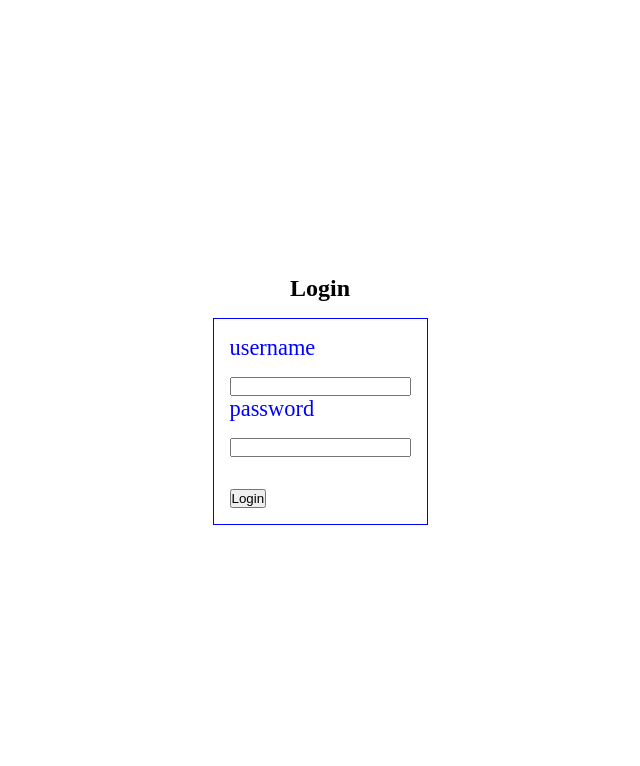
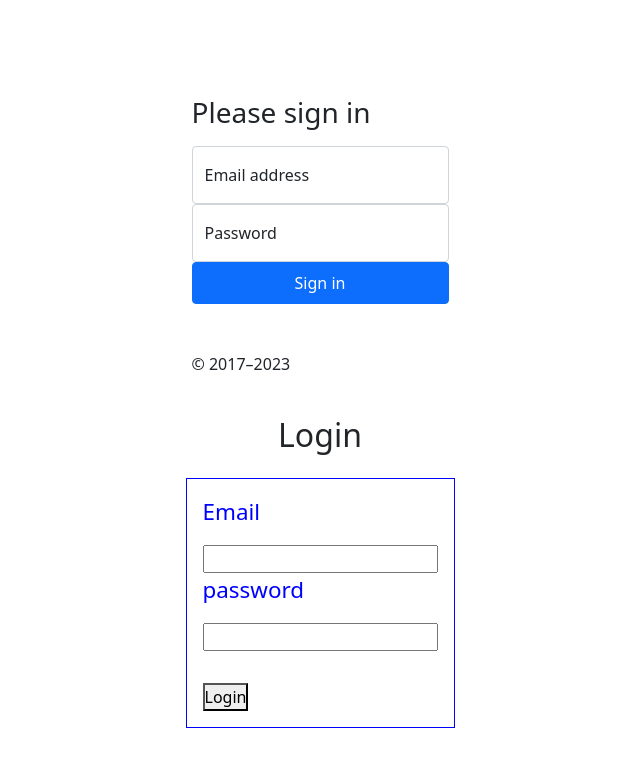
Before and after one commit to fullstack3r/admin-panel-next, a Next.js app: page / in a window 1280 px wide. Shown: the top 766 px of the page, without its empty margins (320-960 px from the left). Built offline with nearby package versions, Linux system fonts and the light colour scheme.

Commit message:
add bootstrap

```diff
--- a/src/pages/_app.tsx
+++ b/src/pages/_app.tsx
@@ -1,6 +1,27 @@
 import '@/styles/globals.css'
 import type { AppProps } from 'next/app'
+import Head from "next/head";
+import Script from "next/script";
 
 export default function App({ Component, pageProps }: AppProps) {
-  return <Component {...pageProps} />
+  return (
+  <>
+ <Head>
+        <meta name="viewport" content="width=device-width, initial-scale=1" />
+        <link
+          href="https://cdn.jsdelivr.net/npm/bootstrap@5.0.0-beta1/dist/css/bootstrap.min.css"
+          rel="stylesheet"
+          integrity="sha384-giJF6kkoqNQ00vy+HMDP7azOuL0xtbfIcaT9wjKHr8RbDVddVHyTfAAsrekwKmP1"
+          crossOrigin="anonymous"
+        />
+      </Head>
+
+      <Script
+        src="https://cdn.jsdelivr.net/npm/bootstrap@5.0.0-beta1/dist/js/bootstrap.bundle.min.js"
+        integrity="sha384-ygbV9kiqUc6oa4msXn9868pTtWMgiQaeYH7/t7LECLbyPA2x65Kgf80OJFdroafW"
+        crossOrigin="anonymous"
+      />
+  <Component {...pageProps} />
+  </>
+  );
 }
--- a/src/pages/index.tsx
+++ b/src/pages/index.tsx
@@ -10,7 +10,7 @@ export default function Home() {
   const [sessionToken, setSessionToken] = useState("");
   const [isLoggedIn, setIsLoggedIn] = useState(false);
   const [loginForm, setLoginForm] = useState({
-    username: "",
+    email: "",
     password: "",
   });
 
@@ -23,20 +23,21 @@ export default function Home() {
   };
 
   const handleSubmit = async () => {
-    if (loginForm.username.length <= 0)
-      return alert("el username no puede estar vacio");
+    if (loginForm.email.length <= 0)
+      return alert("el email no puede estar vacio");
     if (loginForm.password.length <= 0)
       return alert("el password no puede estar vacio");
 
     try {
-      const { data } = await axios.post("/api/login", loginForm);
+      const { data } = await axios.post(process.env.NEXT_PUBLIC_API + "/auth/login", loginForm);
       // data nos retornara si el login ha sido correcto y un token de sesion de ser asi
       console.log(data);
       setLoginForm({
         password: "",
-        username: "",
+        email: "",
       });
       setIsLoggedIn(true);
+      console.log(data.token);
       setSessionToken(data.token);
     } catch (error) {
       alert(error);
@@ -44,8 +45,8 @@ export default function Home() {
   };
 
   const [createProjectFrom, setCreateProjectFrom] = useState({
-    projectName: "",
-    imageUrl: "",
+    name: "",
+    img: "",
   });
 
   const handleProjectFormChange = (e: ChangeEvent<HTMLInputElement>) => {
@@ -57,14 +58,15 @@ export default function Home() {
 
   const createProject = async () => {
     try {
-      const { data } = await axios.post("/api/project", createProjectFrom, {
+      const { data } = await axios.post(process.env.NEXT_PUBLIC_API + "/projects", createProjectFrom, {
         headers: {
           token: sessionToken,
+          Authorization: 'Bearer ' + sessionToken
         },
       });
       setCreateProjectFrom({
-        imageUrl: "",
-        projectName: "",
+        img: "",
+        name: "",
       });
       console.log(data);
       alert("projecto generado");
@@ -82,15 +84,15 @@ export default function Home() {
           <input
             type="text"
             onChange={(e) => handleProjectFormChange(e)}
-            name="projectName"
-            value={createProjectFrom.projectName}
+            name="name"
+            value={createProjectFrom.name}
           />
           <label>url de la imagen</label>
           <input
             type="text"
             onChange={(e) => handleProjectFormChange(e)}
-            name="imageUrl"
-            value={createProjectFrom.imageUrl}
+            name="img"
+            value={createProjectFrom.img}
           />
           <button onClick={createProject}>create project</button>
         </div>
@@ -110,15 +112,39 @@ export default function Home() {
 
   return (
     <>
+
       <div className={styles.loginContainer}>
+        <div className="d-flex align-items-center py-4 bg-body-tertiary">
+        <main className="form-signin w-100 m-auto">
+          <form>
+            <h1 className="h3 mb-3 fw-normal">Please sign in</h1>
+
+            <div className="form-floating">
+              <input type="email" className="form-control" id="floatingInput" placeholder="name@example.com"/>
+              <label>Email address</label>
+            </div>
+            <div className="form-floating">
+              <input type="password" className="form-control" id="floatingPassword" placeholder="Password"/>
+              <label >Password</label>
+            </div>
+
+
+            <button className="btn btn-primary w-100 py-2" type="submit">Sign in</button>
+            <p className="mt-5 mb-3 text-body-secondary">&copy; 2017–2023</p>
+          </form>
+        </main>
+        </div>
+
+
+
         <h2>Login</h2>
         <div className={styles.loginFormContainer}>
-          <label>username</label>
+          <label>Email</label>
           <input
             type="text"
-            name="username"
+            name="email"
             onChange={(e) => handleFormChange(e)}
-            value={loginForm.username}
+            value={loginForm.email}
           />
           <label> password</label>
           <input
--- a/src/styles/globals.css
+++ b/src/styles/globals.css
@@ -1,5 +1,3 @@
-
-
 * {
   box-sizing: border-box;
   padding: 0;
@@ -13,13 +11,13 @@ body {
 }
 
 body {
-  color: rgb(var(--foreground-rgb));
-  background: linear-gradient(
+  /* color: rgb(var(--foreground-rgb)); */
+  /* background: linear-gradient(
       to bottom,
       transparent,
       rgb(var(--background-end-rgb))
     )
-    rgb(var(--background-start-rgb));
+    rgb(var(--background-start-rgb)); */
 }
 
 a {
```
Also changed, not shown: 1 other file (tests, documents, lock files or other folders).
